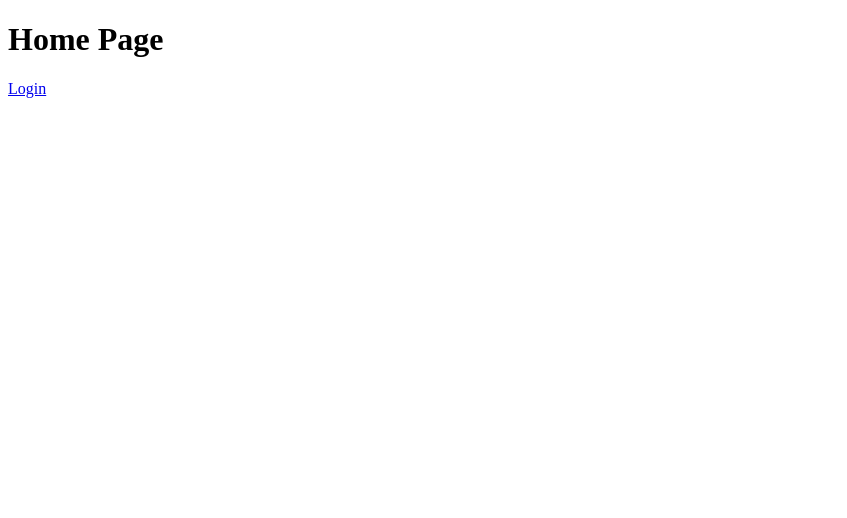
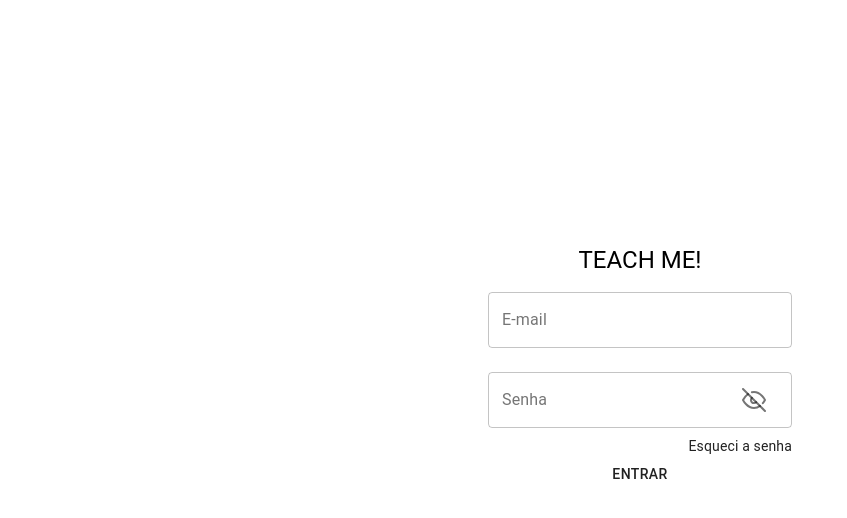
Before and after one commit to hnrgtk/teach-me, a React (Create React App) app: page / in a window 1280 px wide. Shown: the top 518 px of the page, without its empty margins (0-847 px from the left). Built offline with nearby package versions, Linux system fonts and the light colour scheme.

Commit message:
Login mockup, added react-hook-form and react-icons

```diff
--- a/package.json
+++ b/package.json
@@ -12,7 +12,8 @@
     "axios": "^0.21.0",
     "react": "^16.13.1",
     "react-dom": "^16.13.1",
-    "react-hook-form": "^6.8.2",
+    "react-hook-form": "^6.9.6",
+    "react-icons": "^3.11.0",
     "react-router-dom": "^5.2.0",
     "react-scripts": "3.4.3",
     "styled-components": "^5.2.0",
--- a/src/App.tsx
+++ b/src/App.tsx
@@ -1,6 +1,6 @@
 import React from "react";
 
-import Routes from './Routes';
+import Routes from './routes';
 
 function App() {
   return (
--- a/src/Routes.tsx
+++ b/src/Routes.tsx
@@ -1,15 +1,15 @@
-import React from 'react';
-import {BrowserRouter, Switch, Route} from 'react-router-dom';
+import React from "react";
+import { BrowserRouter, Switch, Route } from "react-router-dom";
 
-import Home from './pages/Home';
-import Login from './pages/Login';
+import Login from "./pages/Login";
+import Home from "./pages/Home";
 
 export default function Routes() {
-  return(
+  return (
     <BrowserRouter>
       <Switch>
-        <Route path="/" exact component={Home}/>
-        <Route path="/login" component={Login}/>
+        <Route path="/" exact component={Login} />
+        <Route path="/home" exact component={Home} />
       </Switch>
     </BrowserRouter>
   );
--- a/src/pages/Home.tsx
+++ /dev/null
@@ -1,11 +0,0 @@
-import React from 'react';
-import { Link } from 'react-router-dom';
-
-export default function Home(){
-  return(
-    <div>
-      <h1>Home Page</h1>
-      <Link to="/login">Login</Link>
-    </div>
-  )
-}
--- /dev/null
+++ b/src/pages/Home/index.tsx
@@ -0,0 +1,5 @@
+import React from "react";
+
+export default function Home() {
+  return <h2>asflaspfsa</h2>;
+}
--- a/src/pages/Login.tsx
+++ /dev/null
@@ -1,11 +0,0 @@
-import React from 'react';
-import { Link } from 'react-router-dom';
-
-export default function Login(){
-  return(
-    <div>
-      <h1>Login</h1>
-      <Link to="/">Home</Link>
-    </div>
-  )
-}
--- /dev/null
+++ b/src/pages/Login/index.tsx
@@ -0,0 +1,79 @@
+import React, { useState } from "react";
+import { Link } from "react-router-dom";
+import {
+  Box,
+  Button,
+  IconButton,
+  InputAdornment,
+  TextField,
+  Typography,
+  Link as LinkMUI,
+} from "@material-ui/core";
+import { FiEye, FiEyeOff } from "react-icons/fi";
+import { Container, LoginBox } from "./styles";
+import { useForm, Controller } from "react-hook-form";
+
+type LoginFormType = {
+  email: string;
+  senha: string;
+};
+
+export default function Login() {
+  const { control } = useForm<LoginFormType>();
+  const [showPassword, setShowPassword] = useState<boolean>(false);
+
+  const handleShowPassword = () => setShowPassword((prevState) => !prevState);
+
+  return (
+    <Container>
+      <LoginBox>
+        <Typography align="center" variant="h5">
+          TEACH ME!
+        </Typography>
+        <Controller
+          as={<TextField label="E-mail" variant="outlined" margin="normal" />}
+          defaultValue=""
+          {...{ control, name: "email" }}
+        />
+        <Controller
+          as={
+            <TextField
+              label="Senha"
+              variant="outlined"
+              margin="normal"
+              type={showPassword ? "text" : "password"}
+              InputProps={{
+                endAdornment: (
+                  <InputAdornment position="end">
+                    <IconButton
+                      onClick={handleShowPassword}
+                      onMouseDown={(e) => e.preventDefault()}
+                    >
+                      {showPassword ? <FiEye /> : <FiEyeOff />}
+                    </IconButton>
+                  </InputAdornment>
+                ),
+              }}
+            />
+          }
+          defaultValue=""
+          {...{ control, name: "senha" }}
+        />
+        <Box display="flex" justifyContent="flex-end">
+          <LinkMUI
+            variant="body2"
+            color="textPrimary"
+            underline="none"
+            component="button"
+            onClick={() => console.log("teste")}
+          >
+            Esqueci a senha
+          </LinkMUI>
+        </Box>
+        <Button component={Link} to="/home">
+          Entrar
+        </Button>
+      </LoginBox>
+    </Container>
+  );
+}
--- /dev/null
+++ b/src/pages/Login/styles.ts
@@ -0,0 +1,15 @@
+import { Box } from "@material-ui/core";
+import "styled-components/macro";
+import styled from "styled-components/macro";
+
+export const Container = styled(Box)`
+  display: flex;
+  justify-content: center;
+  align-items: center;
+  height: 90vh;
+`;
+
+export const LoginBox = styled(Box)`
+  display: flex;
+  flex-direction: column;
+`;
```
Also changed, not shown: 2 other files (tests, documents, lock files or other folders).
